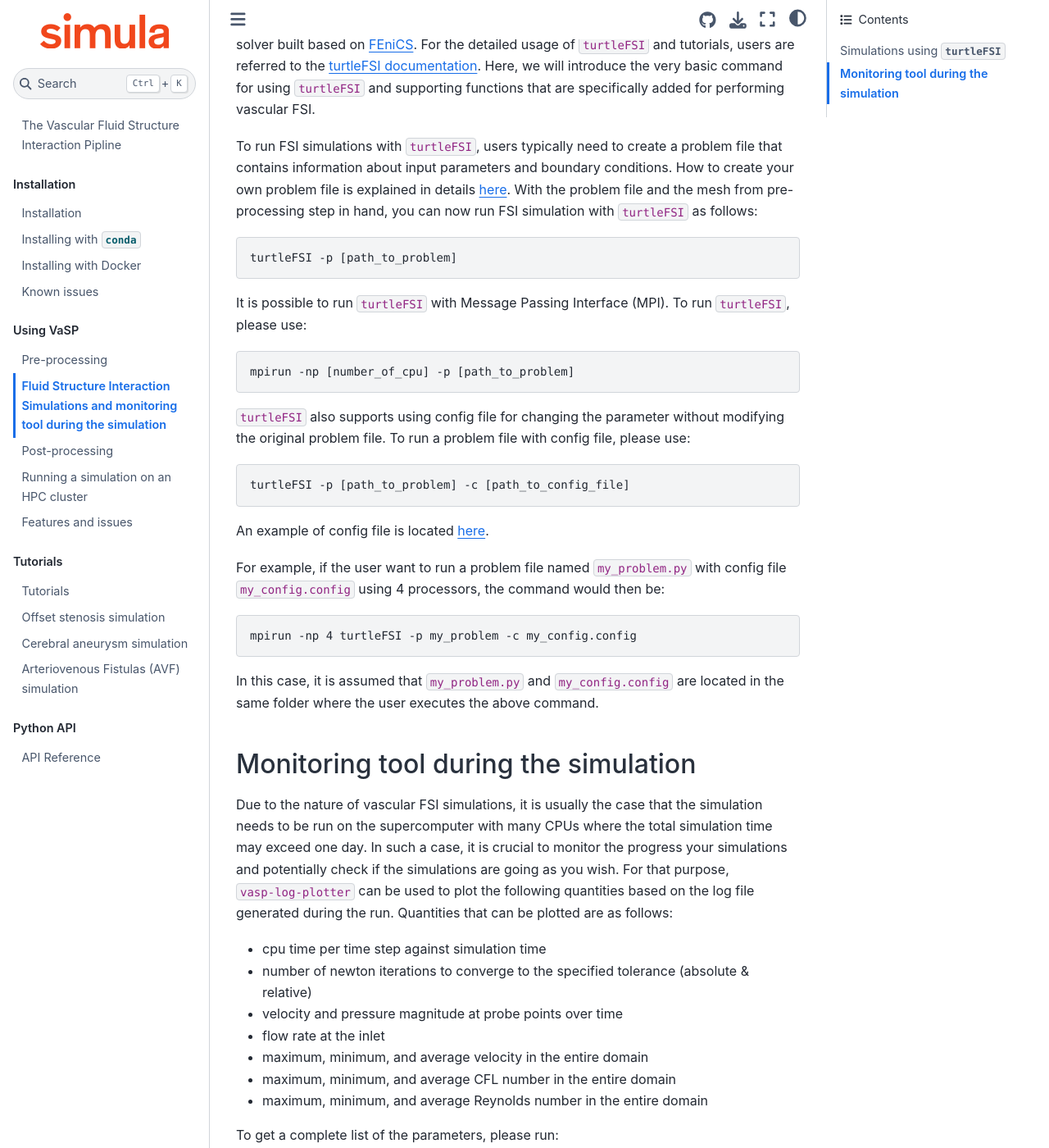
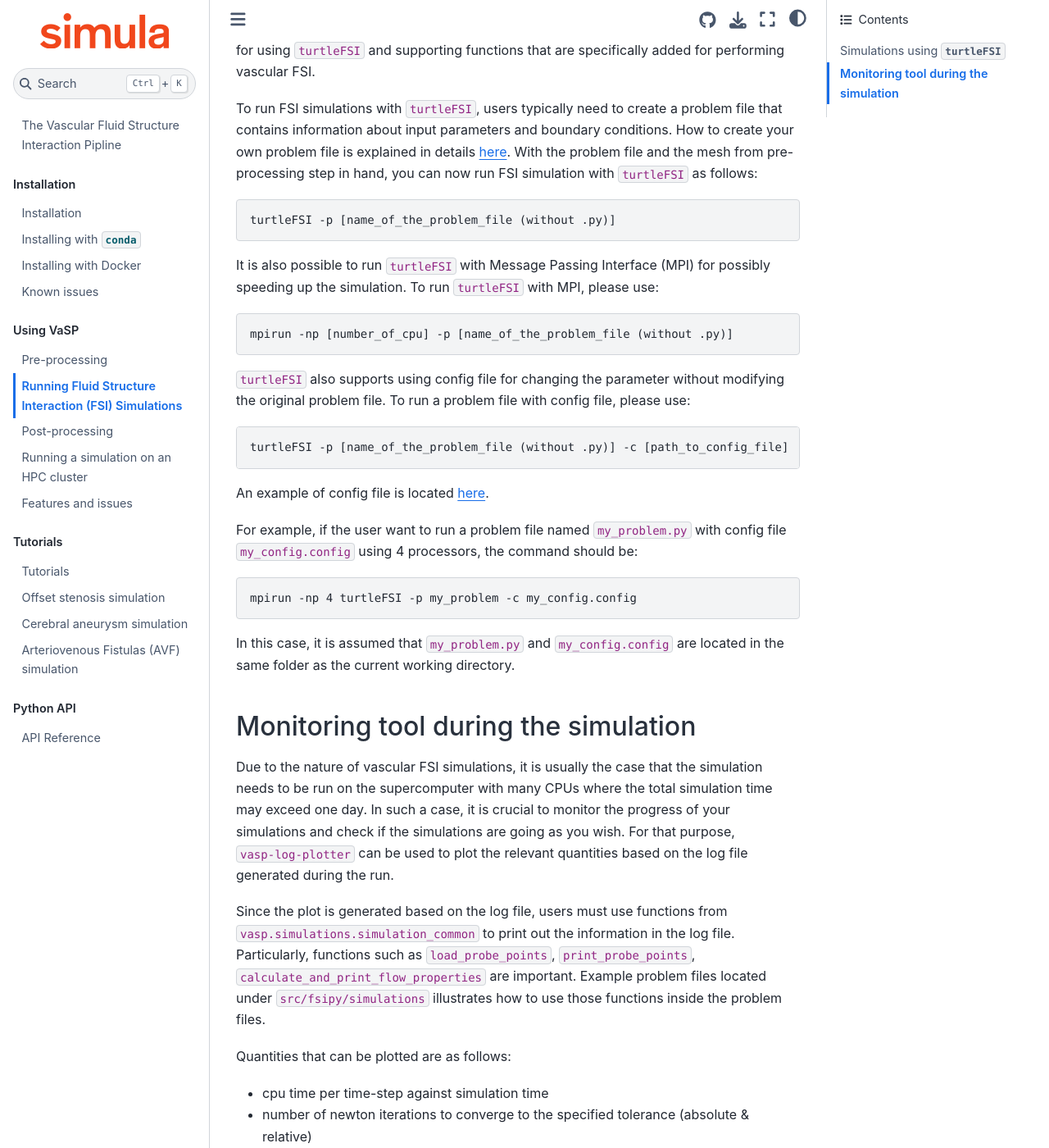
Before and after one commit to KVSlab/VaSP, a Jupyter Book: the page built from docs/simulation.md, in a window 1280 px wide and 1400 px high, scrolled down 293 px. Shown: the whole window at 82% size. Built offline with Jupyter Book 1.0.4 settings and Sphinx 7.4.7 and the Sphinx Book theme 1.1.4, drawn with Linux system fonts in a browser that asks for light colours; some of the changed text lies outside the part shown.

Commit message:
update document

````diff
--- a/docs/simulation.md
+++ b/docs/simulation.md
@@ -1,4 +1,4 @@
-# Fluid Structure Interaction Simulations and monitoring tool during the simulation
+# Running Fluid Structure Interaction (FSI) Simulations
 
 ## Simulations using `turtleFSI`
 
@@ -7,40 +7,45 @@
 To run FSI simulations with `turtleFSI`, users typically need to create a problem file that contains information about input parameters and boundary conditions. How to create your own problem file is explained in details [here](https://turtlefsi2.readthedocs.io/en/latest/using_turtleFSI.html#create-your-own-problem-file). With the problem file and the mesh from pre-processing step in hand, you can now run FSI simulation with `turtleFSI` as follows:
 
 ```console
-turtleFSI -p [path_to_problem]
+turtleFSI -p [name_of_the_problem_file (without .py)]
 ```
 
-It is possible to run `turtleFSI` with Message Passing Interface (MPI). To run `turtleFSI`, please use:
+It is also possible to run `turtleFSI` with Message Passing Interface (MPI) for possibly speeding up the simulation. To run `turtleFSI` with MPI, please use:
 
 ```console
-mpirun -np [number_of_cpu] -p [path_to_problem]
+mpirun -np [number_of_cpu] -p [name_of_the_problem_file (without .py)]
 ```
 
 `turtleFSI` also supports using config file for changing the parameter without modifying the original problem file. To run a problem file with config file, please use:
 
 ```console
-turtleFSI -p [path_to_problem] -c [path_to_config_file]
+turtleFSI -p [name_of_the_problem_file (without .py)] -c [path_to_config_file]
 ```
 
 An example of config file is located [here](https://github.com/KVSlab/turtleFSI/tree/master/docs/examples).
 
-For example, if the user want to run a problem file named `my_problem.py` with config file `my_config.config` using 4 processors, the command would then be:
+For example, if the user want to run a problem file named `my_problem.py` with config file `my_config.config` using 4 processors, the command should be:
 
 ```console
 mpirun -np 4 turtleFSI -p my_problem -c my_config.config
 ```
 
-In this case, it is assumed that `my_problem.py` and `my_config.config` are located in the same folder where the user executes the above command.
+In this case, it is assumed that `my_problem.py` and `my_config.config` are located in the same folder as the current working directory.
 
 ## Monitoring tool during the simulation
 
-Due to the nature of vascular FSI simulations, it is usually the case that the simulation needs to be run on the supercomputer with many CPUs where the total simulation time may exceed one day. In such a case, it is crucial to monitor the progress your simulations and potentially check if the simulations are going as you wish. For that purpose, `vasp-log-plotter` can be used to plot the following quantities based on the log file generated during the run. Quantities that can be plotted are as follows:
+Due to the nature of vascular FSI simulations, it is usually the case that the simulation needs to be run on the supercomputer with many CPUs where the total simulation time may exceed one day. In such a case, it is crucial to monitor the progress of your simulations and check if the simulations are going as you wish. For that purpose, `vasp-log-plotter` can be used to plot the relevant quantities based on the log file generated during the run.
 
+Since the plot is generated based on the log file, users must use functions from `vasp.simulations.simulation_common` to print out the information in the log file. Particularly, functions such as `load_probe_points`,
+`print_probe_points`, `calculate_and_print_flow_properties` are important. Example problem files located under `src/fsipy/simulations` illustrates how to use those functions inside the problem files.
+
+Quantities that can be plotted are as follows:
 
 <ul>
-  <li> cpu time per time step against simulation time </li>
+  <li> cpu time per time-step against simulation time </li>
   <li> number of newton iterations to converge to the specified tolerance (absolute & relative)</li>
-  <li> velocity and pressure magnitude at probe points over time</li>
+  <li> velocity and pressure magnitude at probe points in fluid domain over time</li>
+  <li> displacement magnitude at probe points in solid domain over time</li>
   <li> flow rate at the inlet</li>
   <li> maximum, minimum, and average velocity in the entire domain </li>
   <li> maximum, minimum, and average CFL number in the entire domain </li>
@@ -53,6 +58,11 @@
 vasp-log-plotter --help
 ```
 
-```{attention}
+{numref}`log_plotter` is an example of the plot showing CPU time per time-step and CFL number.
 
+```{figure} figures/log_plotter.png
+---
+name: log_plotter
+---
+An example of plots generated by `vasp-log-plotter` function
 ```
````
Also changed, not shown: docs/issues.md (+2 -13 lines), docs/preprocess.md (+10 -4 lines), docs/figures/log_plotter.png (added).
